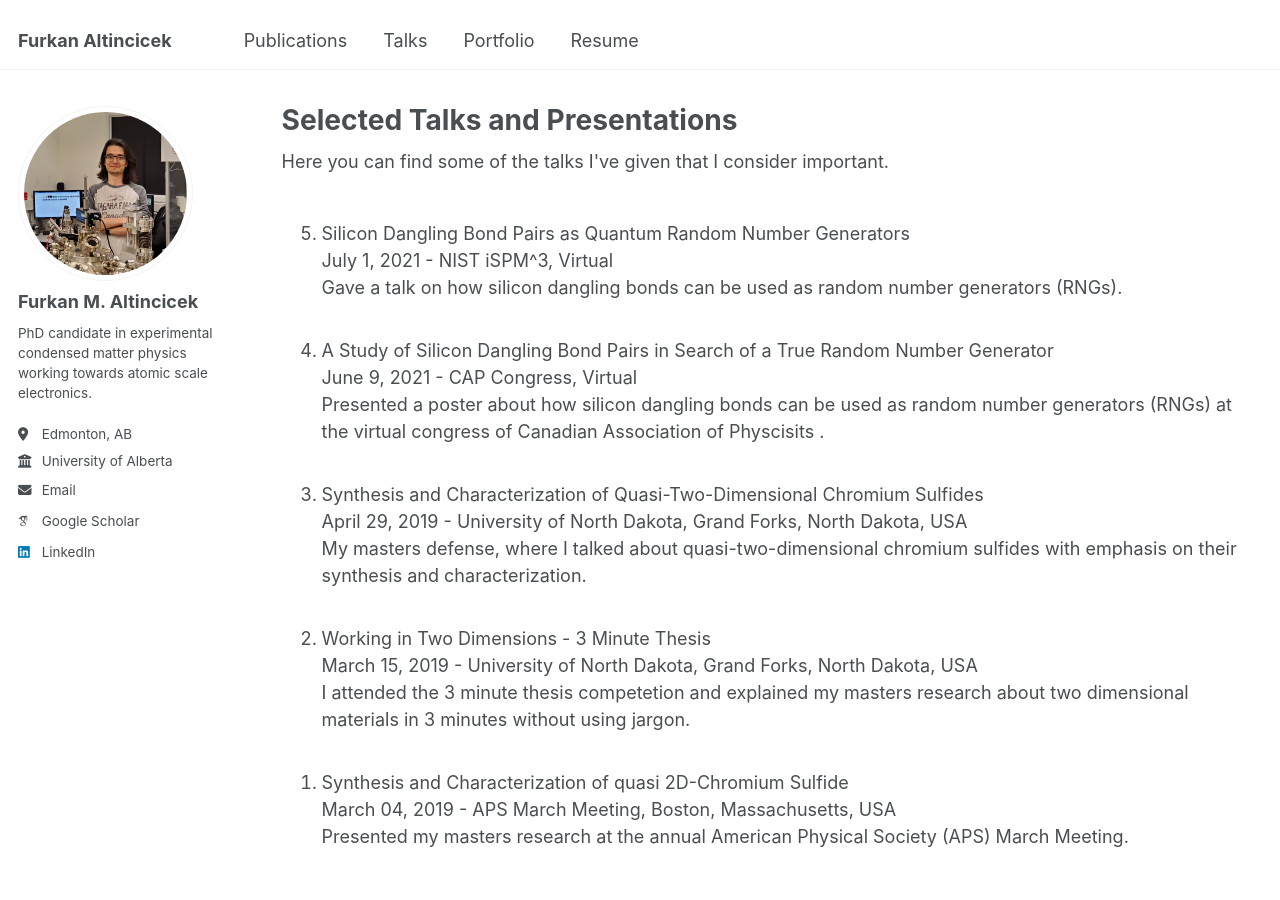
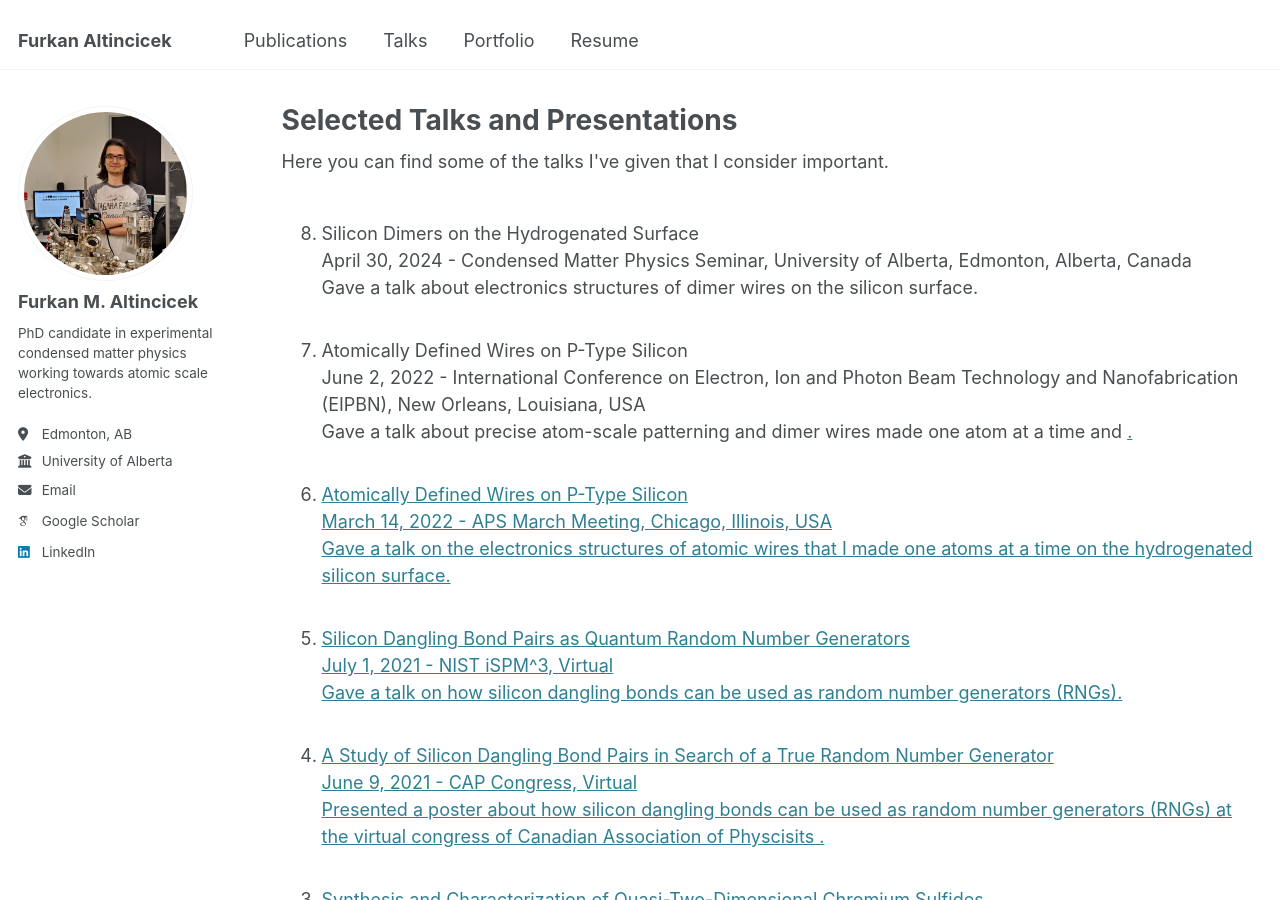
Before and after one commit to faltincicek/faltincicek.github.io, a Jekyll site: the page built from _pages/talks.html, in a window 1280 px wide and 900 px high. Built offline with Jekyll 4.4.1, drawn with Linux system fonts in a browser that asks for light colours; some web fonts are replaced.

Commit message:
Update talks.html

```diff
--- a/_pages/talks.html
+++ b/_pages/talks.html
@@ -8,6 +8,24 @@ author_profile: true
 Here you can find some of the talks I've given that I consider important.<br><br>
 
 <ol reversed>
+
+<li>
+Silicon Dimers on the Hydrogenated Surface<br>
+April 30, 2024 - Condensed Matter Physics Seminar, University of Alberta, Edmonton, Alberta, Canada<br>
+Gave a talk about electronics structures of dimer wires on the silicon surface.<br><br>
+</li>
+
+<li>
+Atomically Defined Wires on P-Type Silicon<br>
+June 2, 2022 - International Conference on Electron, Ion and Photon Beam Technology and Nanofabrication (EIPBN), New Orleans, Louisiana, USA<br>
+Gave a talk about precise atom-scale patterning and dimer wires made one atom at a time and <a href="https://www.zyvexlabs.com/contests/2022-2/>"won the best scanning probe micrograph award</a>.<br><br>
+</li>
+
+<li>
+Atomically Defined Wires on P-Type Silicon<br>
+March 14, 2022 - APS March Meeting, Chicago, Illinois, USA<br>
+Gave a talk on the electronics structures of atomic wires that I made one atoms at a time on the hydrogenated silicon surface.<br><br>
+</li>
 
 <li>
 Silicon Dangling Bond Pairs as Quantum Random Number Generators <br>
```
